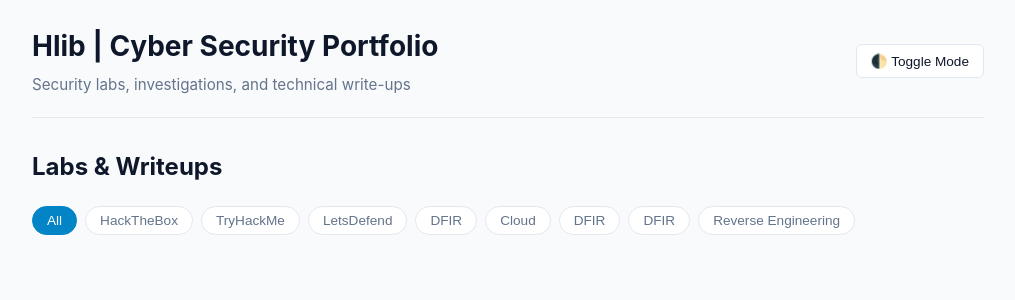
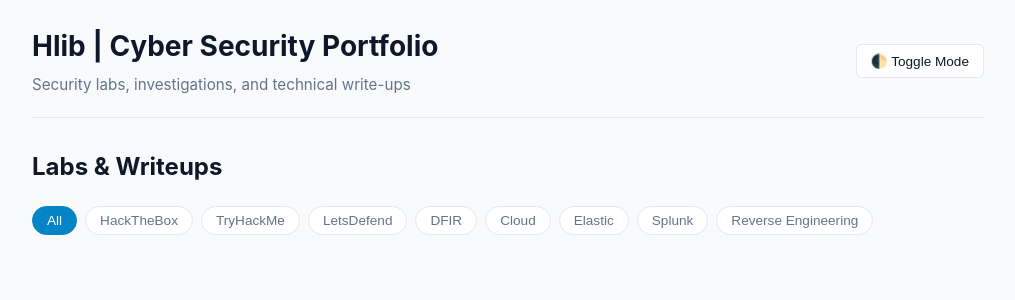
Before and after one commit to Glebius01/Glebius01.github.io, a Jekyll site: the page built from index.html, in a window 1280 px wide. Shown: the top 300 px of the page, without its empty margins (132-1147 px from the left). Built offline with Jekyll 4.4.1, drawn with Linux system fonts in a browser that asks for light colours.

Commit message:
Fix button labels for Elastic and Splunk

```diff
--- a/index.html
+++ b/index.html
@@ -13,8 +13,8 @@ title: "Home"
   <button class="filter-btn" onclick="filterCards('LetsDefend', this)">LetsDefend</button>
   <button class="filter-btn" onclick="filterCards('DFIR', this)">DFIR</button>
   <button class="filter-btn" onclick="filterCards('Cloud', this)">Cloud</button>
-  <button class="filter-btn" onclick="filterCards('Elastic', this)">DFIR</button>
-  <button class="filter-btn" onclick="filterCards('Splunk', this)">DFIR</button>
+  <button class="filter-btn" onclick="filterCards('Elastic', this)">Elastic</button>
+  <button class="filter-btn" onclick="filterCards('Splunk', this)">Splunk</button>
   <button class="filter-btn" onclick="filterCards('Reverse Engineering', this)">Reverse Engineering</button>
 </div>
 
```
